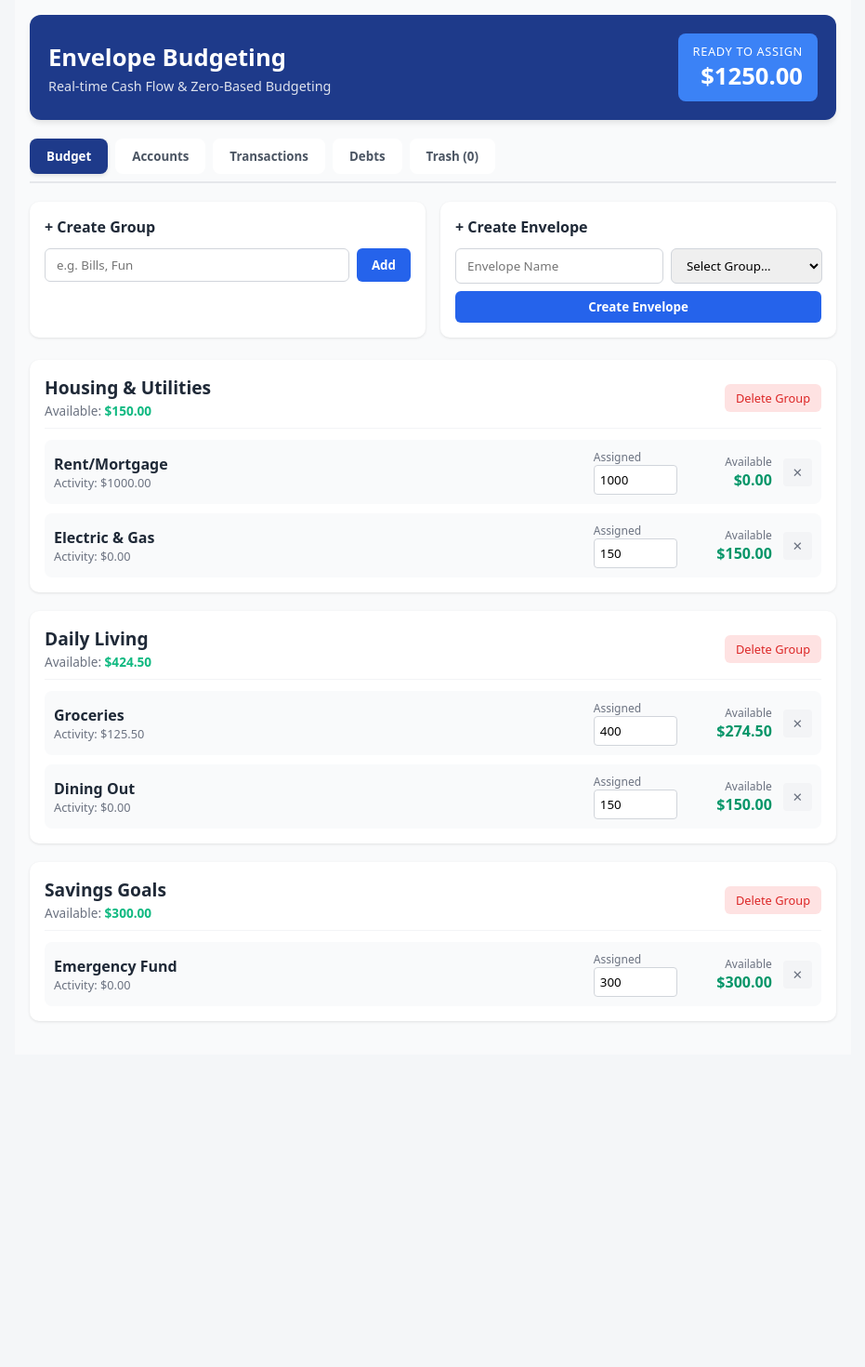
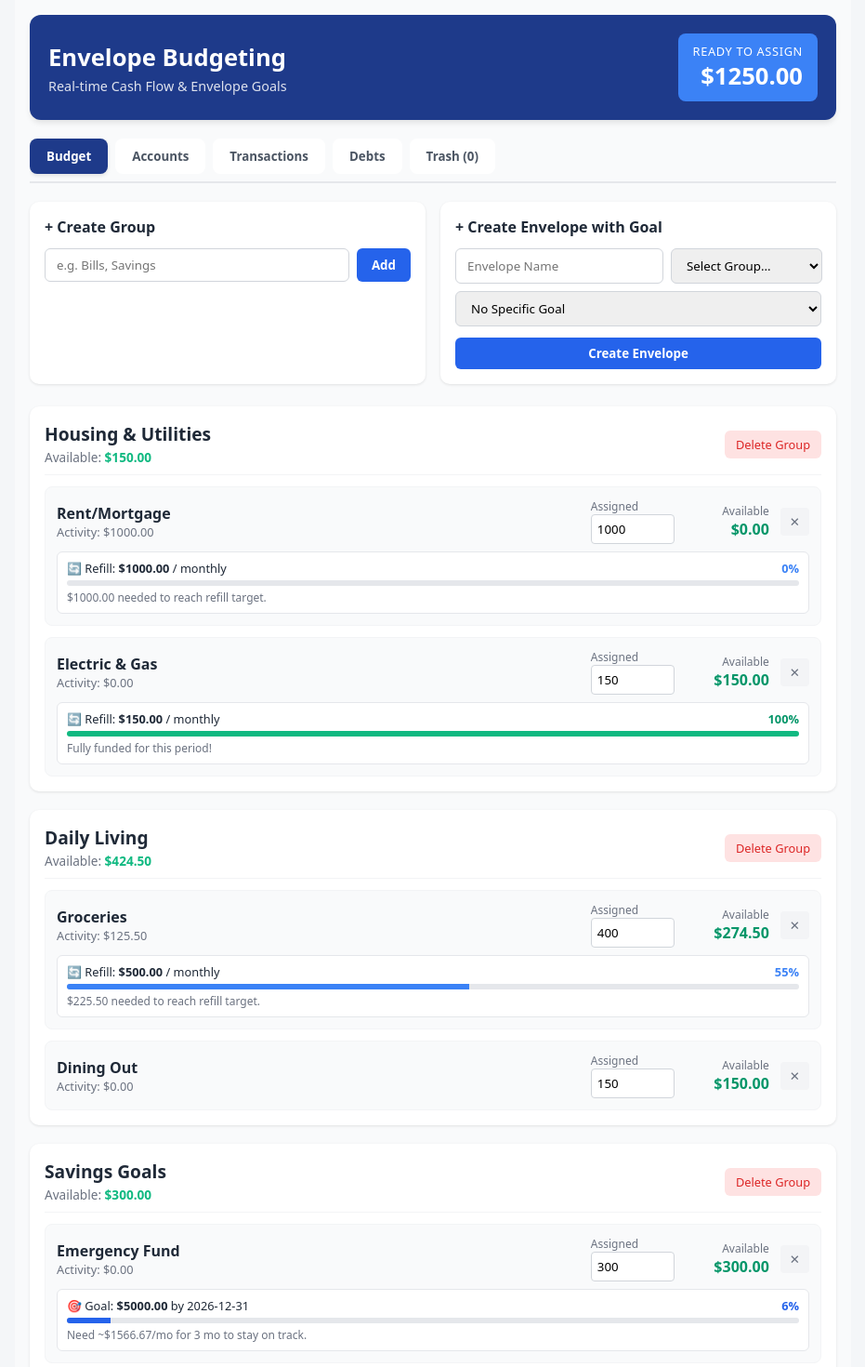
Before and after one commit to aldosarabia30-eng/Budget-cloud-new, a React (Vite) app: page / in a window 1280 px wide. Shown: the top 1470 px of the page at 93% size, without its empty margins (174-1105 px from the left). Before the commit the page ends 1134 px from the top, so only its background shows below. Built offline with nearby package versions, Linux system fonts and the light colour scheme.

Commit message:
Update App.jsx

```diff
--- a/src/App.jsx
+++ b/src/App.jsx
@@ -14,11 +14,11 @@ export default function BudgetApp() {
   const [groups, setGroups] = useState(['Housing & Utilities', 'Daily Living', 'Savings Goals']);
 
   const [envelopes, setEnvelopes] = useState([
-    { id: 'env-1', name: 'Rent/Mortgage', group: 'Housing & Utilities', assigned: 1000, isDeleted: false },
-    { id: 'env-2', name: 'Electric & Gas', group: 'Housing & Utilities', assigned: 150, isDeleted: false },
-    { id: 'env-3', name: 'Groceries', group: 'Daily Living', assigned: 400, isDeleted: false },
-    { id: 'env-4', name: 'Dining Out', group: 'Daily Living', assigned: 150, isDeleted: false },
-    { id: 'env-5', name: 'Emergency Fund', group: 'Savings Goals', assigned: 300, isDeleted: false }
+    { id: 'env-1', name: 'Rent/Mortgage', group: 'Housing & Utilities', assigned: 1000, isDeleted: false, goalType: 'repeating', targetAmount: 1000, cadence: 'monthly', targetDate: '' },
+    { id: 'env-2', name: 'Electric & Gas', group: 'Housing & Utilities', assigned: 150, isDeleted: false, goalType: 'repeating', targetAmount: 150, cadence: 'monthly', targetDate: '' },
+    { id: 'env-3', name: 'Groceries', group: 'Daily Living', assigned: 400, isDeleted: false, goalType: 'repeating', targetAmount: 500, cadence: 'monthly', targetDate: '' },
+    { id: 'env-4', name: 'Dining Out', group: 'Daily Living', assigned: 150, isDeleted: false, goalType: 'none', targetAmount: 0, cadence: 'monthly', targetDate: '' },
+    { id: 'env-5', name: 'Emergency Fund', group: 'Savings Goals', assigned: 300, isDeleted: false, goalType: 'target_by_date', targetAmount: 5000, targetDate: '2026-12-31', cadence: 'monthly' }
   ]);
 
   const [transactions, setTransactions] = useState([
@@ -38,6 +38,10 @@ export default function BudgetApp() {
   const [newGroup, setNewGroup] = useState('');
   const [newEnvName, setNewEnvName] = useState('');
   const [newEnvGroup, setNewEnvGroup] = useState('');
+  const [newEnvGoalType, setNewEnvGoalType] = useState('none'); // 'none' | 'target_by_date' | 'repeating'
+  const [newEnvTargetAmount, setNewEnvTargetAmount] = useState('');
+  const [newEnvTargetDate, setNewEnvTargetDate] = useState('');
+  const [newEnvCadence, setNewEnvCadence] = useState('monthly'); // 'weekly' | 'monthly' | 'yearly'
 
   const [newAccName, setNewAccName] = useState('');
   const [newAccType, setNewAccType] = useState('Checking');
@@ -57,7 +61,6 @@ export default function BudgetApp() {
   const [newDebtMin, setNewDebtMin] = useState('');
 
   // --- PERSISTENCE: LOCALSTORAGE ---
-  // Load saved budget data on mount
   useEffect(() => {
     try {
       const savedData = localStorage.getItem(STORAGE_KEY);
@@ -75,7 +78,6 @@ export default function BudgetApp() {
     }
   }, []);
 
-  // Save budget data whenever state updates
   useEffect(() => {
     const dataToSave = {
       readyToAssign,
@@ -100,7 +102,6 @@ export default function BudgetApp() {
   const activeEnvelopes = envelopes.filter(e => !e.isDeleted);
   const activeDebts = debts.filter(d => !d.isDeleted);
 
-  // Dynamically compute account balances (Initial + Income - Expenses)
   const getAccountBalance = (accId) => {
     const acc = accounts.find(a => a.id === accId);
     if (!acc) return 0;
@@ -110,24 +111,19 @@ export default function BudgetApp() {
     return Number(acc.initialBalance) + txTotal;
   };
 
-  // Dynamically compute envelope activity (Spent)
   const getEnvelopeSpent = (envId) => {
     return activeTransactions
       .filter(t => t.envelopeId === envId && t.type === 'expense')
       .reduce((sum, t) => sum + Number(t.amount), 0);
   };
 
-  // Compute remaining envelope balance
   const getEnvelopeRemaining = (env) => {
     return Number(env.assigned) - getEnvelopeSpent(env.id);
   };
 
-  // Total Bank Cash Balance
   const totalBankBalance = activeAccounts.reduce((sum, acc) => sum + getAccountBalance(acc.id), 0);
 
   // --- HANDLERS ---
-
-  // Payee Smart Matcher
   const handlePayeeChange = (val) => {
     setTxPayee(val);
     if (!val) return;
@@ -139,7 +135,6 @@ export default function BudgetApp() {
     }
   };
 
-  // Add Group
   const handleAddGroup = (e) => {
     e.preventDefault();
     if (!newGroup.trim() || groups.includes(newGroup.trim())) return;
@@ -148,7 +143,6 @@ export default function BudgetApp() {
     showNotification(`Group '${newGroup}' added.`);
   };
 
-  // Soft Delete Group (Refunds assigned funds from active envelopes back to readyToAssign)
   const handleRemoveGroup = (groupName) => {
     const groupEnvelopes = envelopes.filter(env => env.group === groupName && !env.isDeleted);
     const refundedAmount = groupEnvelopes.reduce((sum, env) => sum + Number(env.assigned), 0);
@@ -164,23 +158,31 @@ export default function BudgetApp() {
     showNotification(`Group '${groupName}' deleted. $${refundedAmount.toFixed(2)} refunded to Ready to Assign.`);
   };
 
-  // Add Envelope
   const handleAddEnvelope = (e) => {
     e.preventDefault();
     if (!newEnvName.trim() || !newEnvGroup) return;
+
     const newEnv = {
       id: 'env-' + Date.now(),
       name: newEnvName.trim(),
       group: newEnvGroup,
       assigned: 0,
-      isDeleted: false
+      isDeleted: false,
+      goalType: newEnvGoalType,
+      targetAmount: parseFloat(newEnvTargetAmount) || 0,
+      targetDate: newEnvTargetDate,
+      cadence: newEnvCadence
     };
+
     setEnvelopes([...envelopes, newEnv]);
     setNewEnvName('');
-    showNotification(`Envelope '${newEnv.name}' created.`);
+    setNewEnvGoalType('none');
+    setNewEnvTargetAmount('');
+    setNewEnvTargetDate('');
+    setNewEnvCadence('monthly');
+    showNotification(`Envelope '${newEnv.name}' created with goal.`);
   };
 
-  // Assign Funds to Envelope
   const handleAssignFunds = (envId, newAssignedAmount) => {
     const env = envelopes.find(e => e.id === envId);
     if (!env) return;
@@ -189,16 +191,14 @@ export default function BudgetApp() {
     setEnvelopes(envelopes.map(e => e.id === envId ? { ...e, assigned: Number(newAssignedAmount) } : e));
   };
 
-  // Soft Delete Envelope & Refund
   const handleSoftDeleteEnvelope = (envId) => {
     const env = envelopes.find(e => e.id === envId);
     if (!env) return;
     setReadyToAssign(prev => prev + Number(env.assigned));
     setEnvelopes(envelopes.map(e => e.id === envId ? { ...e, isDeleted: true, assigned: 0 } : e));
-    showNotification(`Envelope '${env.name}' deleted. $${Number(env.assigned).toFixed(2)} refunded to Ready to Assign.`);
+    showNotification(`Envelope '${env.name}' deleted. $${Number(env.assigned).toFixed(2)} refunded.`);
   };
 
-  // Add Account
   const handleAddAccount = (e) => {
     e.preventDefault();
     if (!newAccName.trim() || !newAccBalance) return;
@@ -216,14 +216,12 @@ export default function BudgetApp() {
     showNotification(`Account '${newAcc.name}' added.`);
   };
 
-  // Soft Delete Account
   const handleSoftDeleteAccount = (accId) => {
     const acc = accounts.find(a => a.id === accId);
     setAccounts(accounts.map(a => a.id === accId ? { ...a, isDeleted: true } : a));
     showNotification(`Account '${acc?.name}' moved to Trash.`);
   };
 
-  // Add Transaction (Income or Expense)
   const handleAddTransaction = (e) => {
     e.preventDefault();
     if (!txPayee.trim() || !txAmount || !txAccountId) {
@@ -237,7 +235,7 @@ export default function BudgetApp() {
       date: txDate,
       payee: txPayee.trim(),
       amount: amt,
-      type: txType, // 'income' or 'expense'
+      type: txType,
       accountId: txAccountId,
       envelopeId: txType === 'expense' ? txEnvelopeId : '',
       notes: txNotes,
@@ -258,7 +256,6 @@ export default function BudgetApp() {
     setTxNotes('');
   };
 
-  // Soft Delete Transaction
   const handleSoftDeleteTransaction = (txId) => {
     const tx = transactions.find(t => t.id === txId);
     if (!tx) return;
@@ -269,7 +266,6 @@ export default function BudgetApp() {
     showNotification('Transaction moved to Trash.');
   };
 
-  // Add Debt
   const handleAddDebt = (e) => {
     e.preventDefault();
     if (!newDebtName.trim() || !newDebtTotal) return;
@@ -290,13 +286,12 @@ export default function BudgetApp() {
     showNotification(`Debt '${newDebt.name}' tracked.`);
   };
 
-  // Soft Delete Debt
   const handleSoftDeleteDebt = (debtId) => {
     setDebts(debts.map(d => d.id === debtId ? { ...d, isDeleted: true } : d));
     showNotification('Debt moved to Trash.');
   };
 
-  // --- TRASH RESTORE & PURGE ACTIONS ---
+  // Trash Restore & Delete Handlers
   const handleRestoreTransaction = (txId) => {
     const tx = transactions.find(t => t.id === txId);
     if (!tx) return;
@@ -350,12 +345,68 @@ export default function BudgetApp() {
     showNotification('Trash bin emptied.');
   };
 
-  // Deleted Items Counts
   const deletedTx = transactions.filter(t => t.isDeleted);
   const deletedEnv = envelopes.filter(e => e.isDeleted);
   const deletedAcc = accounts.filter(a => a.isDeleted);
   const deletedDebts = debts.filter(d => d.isDeleted);
   const totalTrashCount = deletedTx.length + deletedEnv.length + deletedAcc.length + deletedDebts.length;
+
+  // --- GOAL PROGRESS RENDERER ---
+  const renderGoalProgress = (env) => {
+    if (!env.goalType || env.goalType === 'none' || !env.targetAmount) return null;
+
+    const available = getEnvelopeRemaining(env);
+    const target = Number(env.targetAmount) || 0;
+    const percent = Math.min(100, Math.max(0, (available / target) * 100));
+
+    if (env.goalType === 'target_by_date') {
+      const today = new Date();
+      const targetD = env.targetDate ? new Date(env.targetDate) : today;
+      const monthsDiff = (targetD.getFullYear() - today.getFullYear()) * 12 + (targetD.getMonth() - today.getMonth());
+      const amountNeeded = Math.max(0, target - available);
+      const monthlyNeeded = monthsDiff > 0 ? amountNeeded / monthsDiff : amountNeeded;
+
+      return (
+        <div style={{ marginTop: '8px', fontSize: '0.8rem', backgroundColor: '#ffffff', padding: '8px 10px', borderRadius: '6px', border: '1px solid #e5e7eb' }}>
+          <div style={{ display: 'flex', justifyContent: 'space-between', marginBottom: '4px' }}>
+            <span>🎯 Goal: <strong>${target.toFixed(2)}</strong> by {env.targetDate || 'Target Date'}</span>
+            <span style={{ fontWeight: 'bold', color: percent >= 100 ? '#059669' : '#2563eb' }}>{percent.toFixed(0)}%</span>
+          </div>
+          <div style={{ height: '6px', backgroundColor: '#e5e7eb', borderRadius: '3px', overflow: 'hidden' }}>
+            <div style={{ width: `${percent}%`, backgroundColor: percent >= 100 ? '#10b981' : '#2563eb', height: '100%', transition: 'width 0.3s ease' }} />
+          </div>
+          <div style={{ marginTop: '4px', color: '#6b7280', fontSize: '0.75rem' }}>
+            {amountNeeded === 0
+              ? '🎉 Goal reached!'
+              : monthsDiff > 0
+                ? `Need ~$${monthlyNeeded.toFixed(2)}/mo for ${monthsDiff} mo to stay on track.`
+                : `$${amountNeeded.toFixed(2)} remaining.`}
+          </div>
+        </div>
+      );
+    }
+
+    if (env.goalType === 'repeating') {
+      return (
+        <div style={{ marginTop: '8px', fontSize: '0.8rem', backgroundColor: '#ffffff', padding: '8px 10px', borderRadius: '6px', border: '1px solid #e5e7eb' }}>
+          <div style={{ display: 'flex', justifyContent: 'space-between', marginBottom: '4px' }}>
+            <span>🔄 Refill: <strong>${target.toFixed(2)}</strong> / {env.cadence || 'month'}</span>
+            <span style={{ fontWeight: 'bold', color: percent >= 100 ? '#059669' : '#3b82f6' }}>{percent.toFixed(0)}%</span>
+          </div>
+          <div style={{ height: '6px', backgroundColor: '#e5e7eb', borderRadius: '3px', overflow: 'hidden' }}>
+            <div style={{ width: `${percent}%`, backgroundColor: percent >= 100 ? '#10b981' : '#3b82f6', height: '100%', transition: 'width 0.3s ease' }} />
+          </div>
+          <div style={{ marginTop: '4px', color: '#6b7280', fontSize: '0.75rem' }}>
+            {available >= target
+              ? 'Fully funded for this period!'
+              : `$${(target - available).toFixed(2)} needed to reach refill target.`}
+          </div>
+        </div>
+      );
+    }
+
+    return null;
+  };
 
   return (
     <div style={{ maxWidth: '900px', margin: '0 auto', fontFamily: 'system-ui, -apple-system, sans-serif', padding: '16px', color: '#1f2937', backgroundColor: '#f9fafb', minHeight: '100vh' }}>
@@ -365,7 +416,7 @@ export default function BudgetApp() {
         <div style={{ display: 'flex', justifyContent: 'space-between', alignItems: 'center', flexWrap: 'wrap', gap: '10px' }}>
           <div>
             <h1 style={{ margin: 0, fontSize: '1.6rem', fontWeight: '700' }}>Envelope Budgeting</h1>
-            <p style={{ margin: '4px 0 0 0', opacity: 0.85, fontSize: '0.9rem' }}>Real-time Cash Flow & Zero-Based Budgeting</p>
+            <p style={{ margin: '4px 0 0 0', opacity: 0.85, fontSize: '0.9rem' }}>Real-time Cash Flow & Envelope Goals</p>
           </div>
           <div style={{ textAlign: 'right', backgroundColor: '#3b82f6', padding: '10px 16px', borderRadius: '8px' }}>
             <div style={{ fontSize: '0.8rem', textTransform: 'uppercase', letterSpacing: '0.05em' }}>Ready to Assign</div>
@@ -409,12 +460,14 @@ export default function BudgetApp() {
       {activeTab === 'budget' && (
         <div>
           <div style={{ display: 'grid', gridTemplateColumns: 'repeat(auto-fit, minmax(280px, 1fr))', gap: '16px', marginBottom: '24px' }}>
+
+            {/* Create Group */}
             <div style={{ backgroundColor: 'white', padding: '16px', borderRadius: '10px', boxShadow: '0 1px 3px rgba(0,0,0,0.1)' }}>
               <h3 style={{ margin: '0 0 12px 0', fontSize: '1rem' }}>+ Create Group</h3>
               <form onSubmit={handleAddGroup} style={{ display: 'flex', gap: '8px' }}>
                 <input
                   type="text"
-                  placeholder="e.g. Bills, Fun"
+                  placeholder="e.g. Bills, Savings"
                   value={newGroup}
                   onChange={e => setNewGroup(e.target.value)}
                   style={{ flex: 1, padding: '8px 12px', border: '1px solid #d1d5db', borderRadius: '6px' }}
@@ -425,8 +478,9 @@ export default function BudgetApp() {
               </form>
             </div>
 
+            {/* Create Envelope with Goal Options */}
             <div style={{ backgroundColor: 'white', padding: '16px', borderRadius: '10px', boxShadow: '0 1px 3px rgba(0,0,0,0.1)' }}>
-              <h3 style={{ margin: '0 0 12px 0', fontSize: '1rem' }}>+ Create Envelope</h3>
+              <h3 style={{ margin: '0 0 12px 0', fontSize: '1rem' }}>+ Create Envelope with Goal</h3>
               <form onSubmit={handleAddEnvelope} style={{ display: 'flex', flexDirection: 'column', gap: '8px' }}>
                 <div style={{ display: 'flex', gap: '8px' }}>
                   <input
@@ -445,11 +499,65 @@ export default function BudgetApp() {
                     {groups.map(g => <option key={g} value={g}>{g}</option>)}
                   </select>
                 </div>
-                <button type="submit" style={{ backgroundColor: '#2563eb', color: 'white', border: 'none', padding: '8px 16px', borderRadius: '6px', fontWeight: '600', cursor: 'pointer' }}>
+
+                {/* Goal Selector */}
+                <select
+                  value={newEnvGoalType}
+                  onChange={e => setNewEnvGoalType(e.target.value)}
+                  style={{ padding: '8px 12px', border: '1px solid #d1d5db', borderRadius: '6px' }}
+                >
+                  <option value="none">No Specific Goal</option>
+                  <option value="target_by_date">Target Amount by Date (e.g. Save $X by Date)</option>
+                  <option value="repeating">Repeating Target (e.g. Refill $X every week/month/year)</option>
+                </select>
+
+                {/* Conditional Inputs for Target by Date */}
+                {newEnvGoalType === 'target_by_date' && (
+                  <div style={{ display: 'flex', gap: '8px' }}>
+                    <input
+                      type="number"
+                      placeholder="Target Amount ($)"
+                      value={newEnvTargetAmount}
+                      onChange={e => setNewEnvTargetAmount(e.target.value)}
+                      style={{ flex: 1, padding: '8px 12px', border: '1px solid #d1d5db', borderRadius: '6px' }}
+                    />
+                    <input
+                      type="date"
+                      value={newEnvTargetDate}
+                      onChange={e => setNewEnvTargetDate(e.target.value)}
+                      style={{ flex: 1, padding: '8px 12px', border: '1px solid #d1d5db', borderRadius: '6px' }}
+                    />
+                  </div>
+                )}
+
+                {/* Conditional Inputs for Repeating Target */}
+                {newEnvGoalType === 'repeating' && (
+                  <div style={{ display: 'flex', gap: '8px' }}>
+                    <input
+                      type="number"
+                      placeholder="Amount ($)"
+                      value={newEnvTargetAmount}
+                      onChange={e => setNewEnvTargetAmount(e.target.value)}
+                      style={{ flex: 1, padding: '8px 12px', border: '1px solid #d1d5db', borderRadius: '6px' }}
+                    />
+                    <select
+                      value={newEnvCadence}
+                      onChange={e => setNewEnvCadence(e.target.value)}
+                      style={{ flex: 1, padding: '8px 12px', border: '1px solid #d1d5db', borderRadius: '6px' }}
+                    >
+                      <option value="weekly">Every Week</option>
+                      <option value="monthly">Every Month</option>
+                      <option value="yearly">Every Year</option>
+                    </select>
+                  </div>
+                )}
+
+                <button type="submit" style={{ backgroundColor: '#2563eb', color: 'white', border: 'none', padding: '8px 16px', borderRadius: '6px', fontWeight: '600', cursor: 'pointer', marginTop: '4px' }}>
                   Create Envelope
                 </button>
               </form>
             </div>
+
           </div>
 
           {groups.length === 0 ? (
@@ -481,12 +589,13 @@ export default function BudgetApp() {
                   {groupEnvs.length === 0 ? (
                     <p style={{ fontSize: '0.85rem', color: '#9ca3af' }}>No envelopes in this group.</p>
                   ) : (
-                    <div style={{ display: 'flex', flexDirection: 'column', gap: '10px' }}>
+                    <div style={{ display: 'flex', flexDirection: 'column', gap: '12px' }}>
                       {groupEnvs.map(env => {
                         const spent = getEnvelopeSpent(env.id);
                         const remaining = getEnvelopeRemaining(env);
                         return (
-                          <div key={env.id} style={{ display: 'flex', flexWrap: 'wrap', justifyContent: 'space-between', alignItems: 'center', padding: '10px', backgroundColor: '#f9fafb', borderRadius: '8px', gap: '8px' }}>
+                          <div key={env.id} style={{ padding: '12px', backgroundColor: '#f9fafb', borderRadius: '8px', border: '1px solid #f3f4f6' }}>
+                            <div style={{ display: 'flex', flexWrap: 'wrap', justifyContent: 'space-between', alignItems: 'center', gap: '8px' }}>
                               <div style={{ minWidth: '150px' }}>
                                 <strong>{env.name}</strong>
                                 <div style={{ fontSize: '0.8rem', color: '#6b7280' }}>
@@ -520,6 +629,10 @@ export default function BudgetApp() {
                                   ✕
                                 </button>
                               </div>
+                            </div>
+
+                            {/* Render Envelope Goal Progress if configured */}
+                            {renderGoalProgress(env)}
                           </div>
                         );
                       })}
@@ -805,8 +918,6 @@ export default function BudgetApp() {
             <p style={{ color: '#6b7280' }}>Trash is currently empty.</p>
           ) : (
             <div style={{ display: 'flex', flexDirection: 'column', gap: '20px' }}>
-
-              {/* Deleted Transactions */}
               {deletedTx.length > 0 && (
                 <div>
                   <h4 style={{ margin: '0 0 8px 0', color: '#4b5563' }}>Deleted Transactions</h4>
@@ -830,7 +941,6 @@ export default function BudgetApp() {
                 </div>
               )}
 
-              {/* Deleted Envelopes */}
               {deletedEnv.length > 0 && (
                 <div>
                   <h4 style={{ margin: '0 0 8px 0', color: '#4b5563' }}>Deleted Envelopes</h4>
@@ -854,7 +964,6 @@ export default function BudgetApp() {
                 </div>
               )}
 
-              {/* Deleted Accounts */}
               {deletedAcc.length > 0 && (
                 <div>
                   <h4 style={{ margin: '0 0 8px 0', color: '#4b5563' }}>Deleted Accounts</h4>
@@ -878,7 +987,6 @@ export default function BudgetApp() {
                 </div>
               )}
 
-              {/* Deleted Debts */}
               {deletedDebts.length > 0 && (
                 <div>
                   <h4 style={{ margin: '0 0 8px 0', color: '#4b5563' }}>Deleted Debts</h4>
```
Lines whose indentation alone changed are shown as unchanged.
